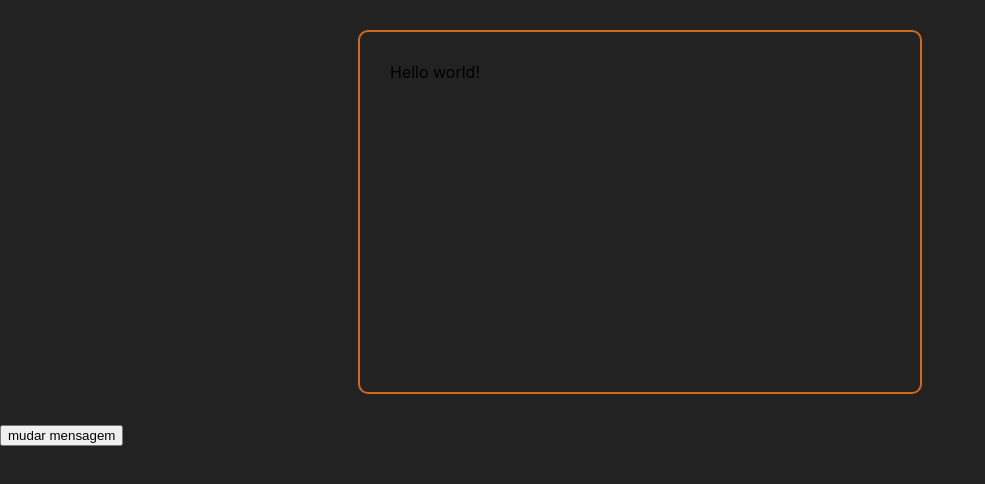
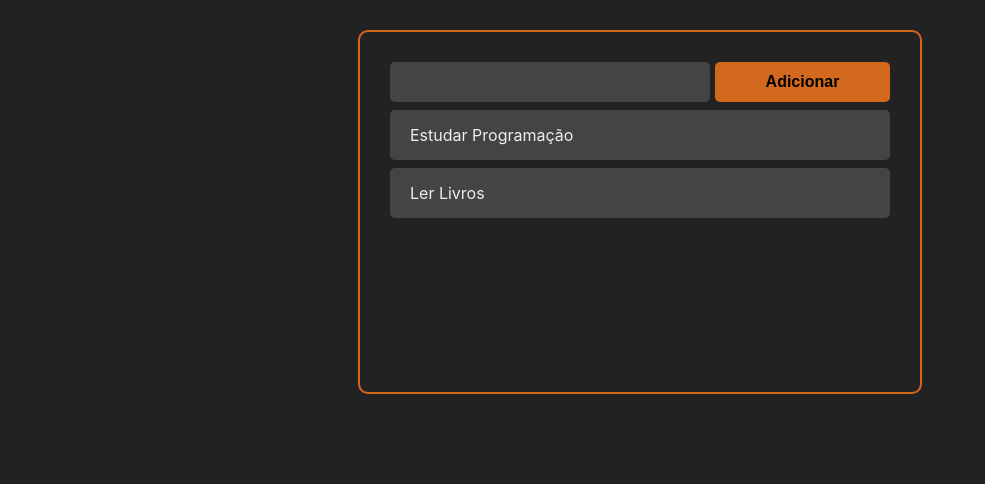
Before and after one commit to IgorProcopio12/todo-react, a React (Create React App) app: page / in a window 1280 px wide. Shown: the top 484 px of the page, without its empty margins (0-985 px from the left). Built offline with nearby package versions, Linux system fonts and the light colour scheme.

Commit message:
Container, Tasks, Task Button, css.style

```diff
--- a/package.json
+++ b/package.json
@@ -8,7 +8,7 @@
     "@testing-library/user-event": "^12.8.3",
     "react": "^17.0.2",
     "react-dom": "^17.0.2",
-    "react-scripts": "4.0.3",
+    "react-scripts": "^4.0.3",
     "web-vitals": "^1.1.2"
   },
   "scripts": {
@@ -35,6 +35,4 @@
       "last 1 safari version"
     ]
   }
-
-
 }
--- a/src/App.js
+++ /dev/null
@@ -1,17 +0,0 @@
-import React from 'react';
-import './App.css'
-
-const App = () =>{
-   const message = "Hello world!";
-
-   return (
-    <>
-
-        <div className="container">{message}</div>
-        <button onClick={() => (message = "heloooooooo")}>
-            mudar mensagem
-        </button>
-   </>
-   );
- };
-export default App
--- /dev/null
+++ b/src/App.jsx
@@ -0,0 +1,31 @@
+import React, { useState } from "react";
+
+import Tasks from "./components/Tasks";
+import AddTask from "./components/AddTask";
+import "./App.css";
+
+const App = () => {
+  const [tasks, setTasks] = useState([
+    {
+      id: "1",
+      title: "Estudar Programação",
+      completed: false,
+    },
+    {
+      id: "2",
+      title: "Ler Livros",
+      completed: true,
+    },
+  ]);
+
+  return (
+    <>
+      <div className="container">
+        <AddTask />
+        <Tasks tasks={tasks} />
+      </div>
+    </>
+  );
+};
+
+export default App;
--- /dev/null
+++ b/src/components/AddTask.css
@@ -0,0 +1,17 @@
+.add-task-container {
+  margin: 15px 0;
+  width: 100%;
+  display: flex;
+}
+
+.add-task-input {
+  height: 40px;
+  width: 60%;
+  padding: 0 10px;
+  border-radius: 5px;
+  border: none;
+  flex: 2;
+  background-color: #444;
+  color: #eee;
+  font-size: 16px;
+}
--- /dev/null
+++ b/src/components/AddTask.jsx
@@ -0,0 +1,17 @@
+import React from "react";
+
+import "./AddTask.css";
+
+import Button from "./Button";
+
+const AddTask = () => {
+  return (
+    <div className="add=task-container">
+      <input className="add-task-input" type="text" />
+
+        <Button>Adicionar</Button>
+    </div>
+  );
+};
+
+export default AddTask;
--- /dev/null
+++ b/src/components/Button.css
@@ -0,0 +1,14 @@
+.button {
+  background-color: chocolate;
+  height: 40px;
+  padding: 0 10px;
+  border-radius: 5px;
+  width: 35%;
+  font-size: 16px;
+  color: black;
+  font-weight: bold;
+  cursor: pointer;
+  border: none;
+  margin-left: 5px ;
+
+}
--- /dev/null
+++ b/src/components/Button.jsx
@@ -0,0 +1,13 @@
+import React from "react";
+
+import "./Button.css";
+
+const Button = ({ children, onClick }) => {
+  return (
+    <button onClick={onClick} className="button">
+      {children}
+    </button>
+  );
+};
+
+export default Button;
--- /dev/null
+++ b/src/components/Task.css
@@ -0,0 +1,10 @@
+.task-container {
+    background-color: #444;
+    margin: 8px 0;
+    padding: 15px 20px;
+    display: flex;
+    border-radius: 5px;
+    justify-content: space-between;
+    color: #eee;
+    align-items: center;
+}
--- /dev/null
+++ b/src/components/Task.jsx
@@ -0,0 +1,9 @@
+import React from "react";
+
+import "./Task.css";
+
+const Task = ({ task }) => {
+  return <div className="task-container">{task.title}</div>;
+};
+
+export default Task;
--- /dev/null
+++ b/src/components/Tasks.jsx
@@ -0,0 +1,15 @@
+import React from "react";
+
+import Task from "./Task";
+
+const Tasks = ({ tasks }) => {
+  return (
+    <>
+      {tasks.map((task) => (
+        <Task task={task} />
+      ))}
+    </>
+  );
+};
+
+export default Tasks;
--- a/src/index.css
+++ b/src/index.css
@@ -5,7 +5,7 @@ body {
     sans-serif;
   -webkit-font-smoothing: antialiased;
   -moz-osx-font-smoothing: grayscale;
-  background-color: #222;
+   background-color: #222;
 }
 
 code {
```
Also changed, not shown: 1 other file (tests, documents, lock files or other folders).
